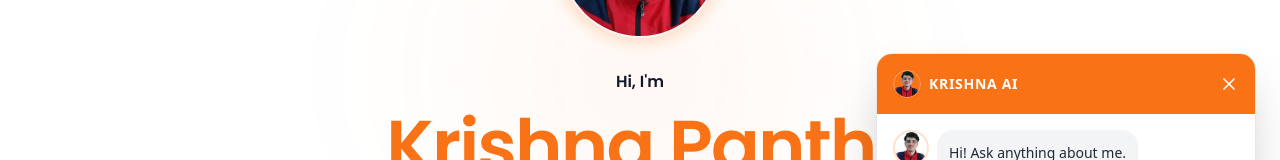
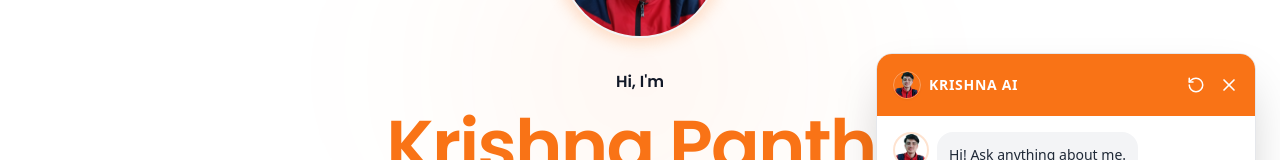
Before and after one commit to krishnapanthee/PortfolioWebsite, a React (Vite) app in the folder frontend/: page / in a window 1280 px wide. Both pictures are taken after a click on the button "Hi!". Shown: the part 223-383 px from the top of the page. Built offline with nearby package versions, Linux system fonts and the light colour scheme.

Commit message:
feat: add clear chat button to Krishna AI assistant

```diff
--- a/frontend/src/components/AiAssistant.jsx
+++ b/frontend/src/components/AiAssistant.jsx
@@ -1,5 +1,5 @@
 import { useState, useRef, useEffect } from "react";
-import { Sparkles, X, Send, User, Loader2 } from "lucide-react";
+import { Sparkles, X, Send, User, Loader2, RotateCcw } from "lucide-react";
 import { useTheme } from "../context/ThemeContext";
 import heroImg from "../assets/imgPortfolio.png";
 
@@ -54,6 +54,16 @@ const AiAssistant = () => {
   const [input, setInput] = useState("");
   const [isLoading, setIsLoading] = useState(false);
   const scrollRef = useRef(null);
+
+  const handleClearChat = () => {
+    setMessages([
+      {
+        role: "assistant",
+        content: "Hi! Ask anything about me.",
+      },
+    ]);
+    setIsLoading(false);
+  };
 
   // Auto-scroll to latest message
   useEffect(() => {
@@ -250,12 +260,21 @@ const AiAssistant = () => {
               <img src={heroImg} alt="Krishna" className="w-7 h-7 rounded-full object-cover border border-white/30 shadow-sm" />
               <span className="font-bold uppercase tracking-wider text-sm">Krishna AI</span>
             </div>
+            <div className="flex items-center gap-2">
+              <button
+                onClick={handleClearChat}
+                title="Clear Chat"
+                className="p-1.5 hover:bg-white/10 rounded-lg transition-colors duration-200"
+              >
+                <RotateCcw size={18} />
+              </button>
               <button
                 onClick={() => setIsOpen(false)}
                 className="hover:rotate-90 transition-transform duration-300"
               >
                 <X size={20} />
               </button>
+            </div>
           </div>
 
           {/* Messages Area */}
```
Lines whose indentation alone changed are shown as unchanged.
